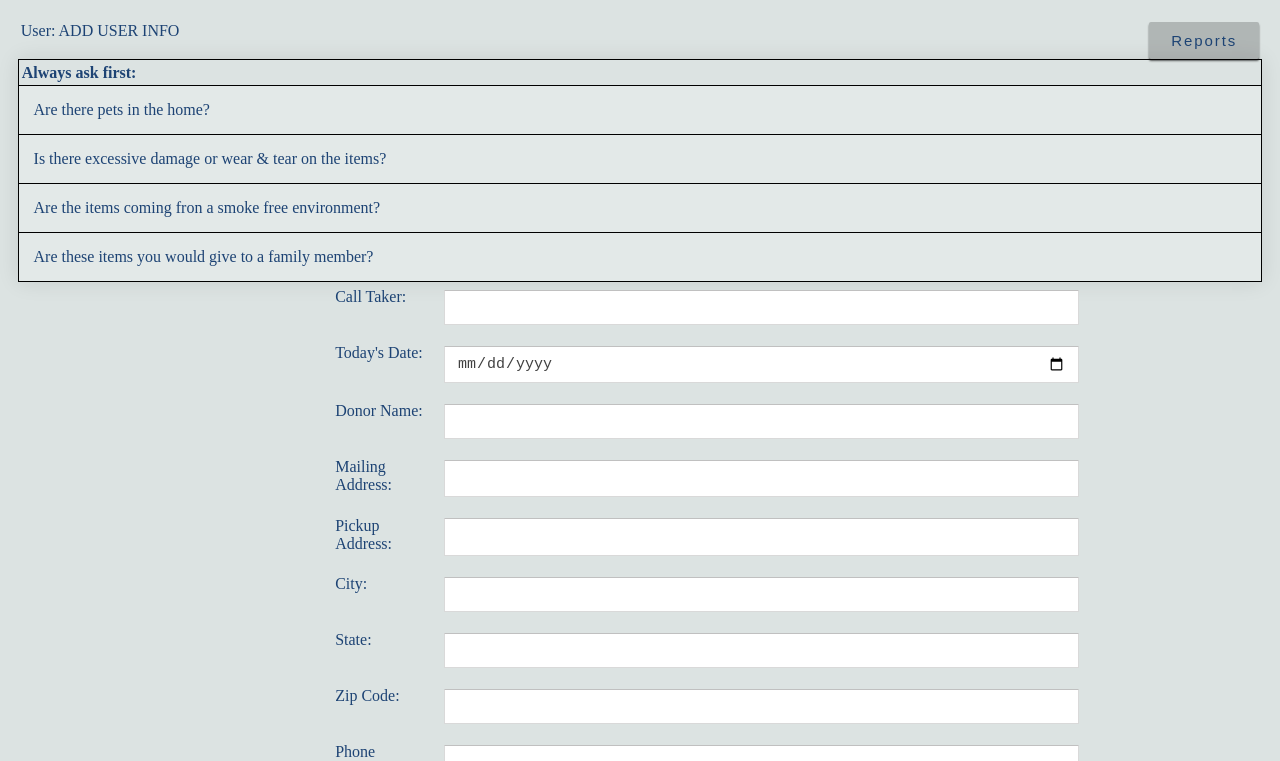
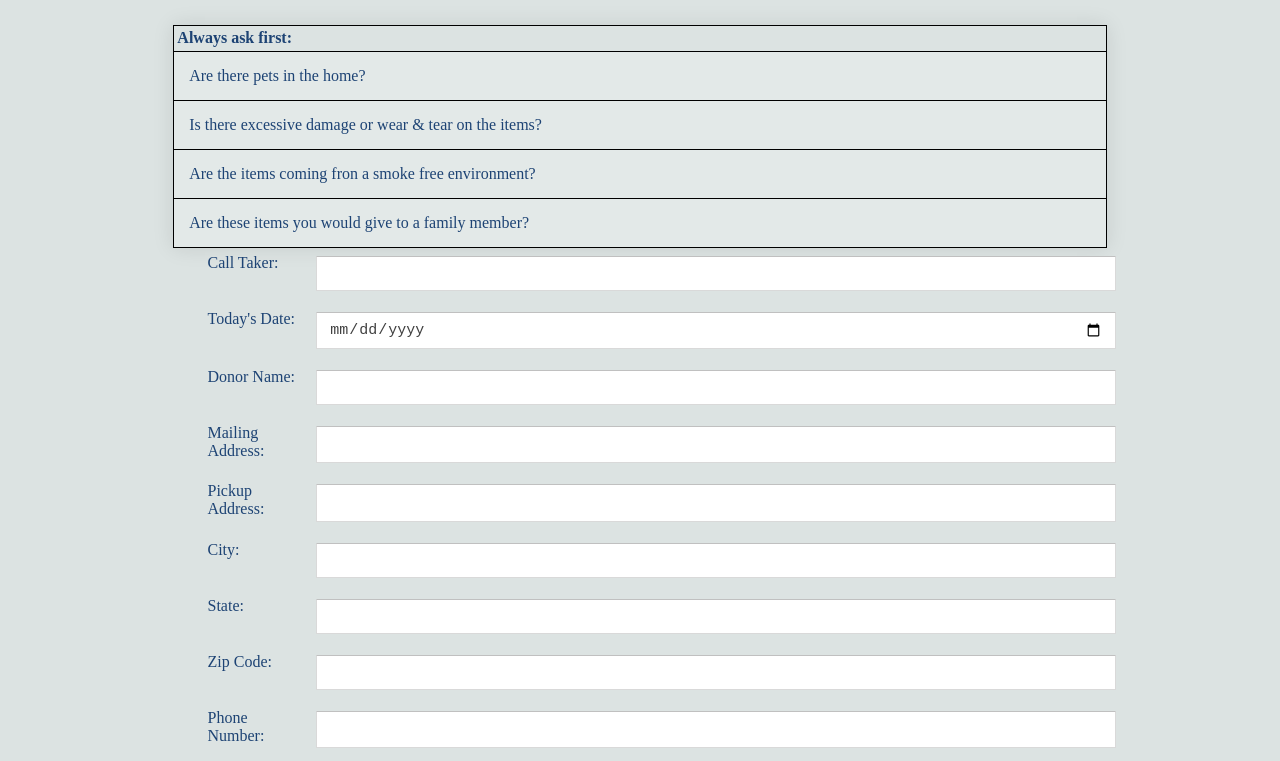
Before and after one commit to KadenEnters/MHIV, a plain HTML site: page Pickup Form.html in a window 1280 px wide. Shown: the part 171-932 px from the top of the page. Drawn offline with Linux system fonts and the light colour scheme.

Commit message:
css changes to tables and forms

```diff
--- a/Pickup Form.html
+++ b/Pickup Form.html
@@ -17,12 +17,10 @@
 
 <header>
     <h1 style="text-align: center">Pickup Form</h1>
-    <div id="user_info">
-        User: ADD USER INFO <button style="float:right" name="report_button", type="button">Reports</button>
-    </div>
 </header>
 <div id="MHVILocationInfo">
-    <table style="width:100%">
+    <table style="width:75%;margin-left: auto;
+    margin-right: auto;">
         <tr>
             <th>Always ask first:</th>
         </tr>
@@ -80,7 +78,6 @@
             <option value="other">Other</option>
         </select>
 
-    </form>
         <p>**Our Drivers will wake final determination on acceptance of all items picked up**</p>
         <table>
             <tr>
@@ -212,6 +209,8 @@
 
         </table>
         <br><input type="submit" id="upload" value="Save">
+    </form>
+
 </div>
 </body>
 </html>
--- a/stylesheet.css
+++ b/stylesheet.css
@@ -23,13 +23,13 @@ table, th, td {
     cursor: pointer;
 }
 form {
-    width: 60%;
+    width: 70%;
     display: grid;
     grid-gap: 1em; gap: 1em;
     grid-template-columns: 6em 1fr;
     grid-template-rows: auto;
-    margin-left: 25%;
-    margin-right: 30%;
+    margin-left: auto;
+    margin-right: auto;
 }
 nav {
     font-weight: bold;
```
Also changed, not shown: Delivery Form.html (+0 -3 lines), Intake.html (+0 -3 lines), Report.html (+1 -4 lines), Services.html (+1 -4 lines), index.html (+0 -4 lines). Lines whose indentation alone changed are shown as unchanged.
